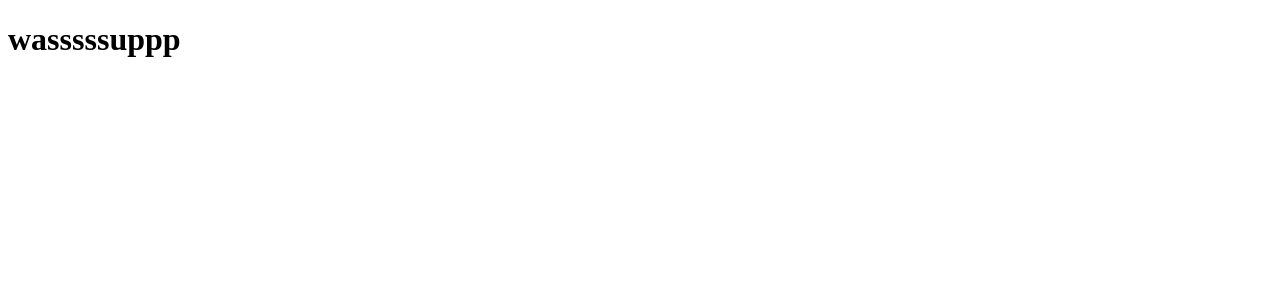
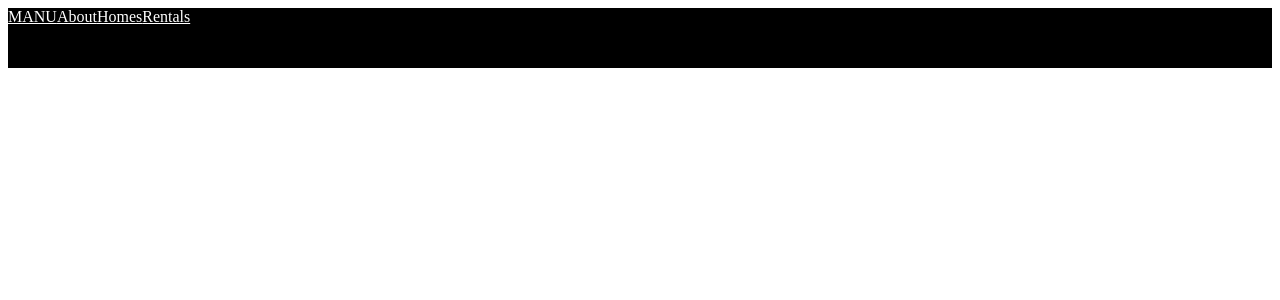
Before and after one commit to manucanadas/react-real-estate, a React (Create React App) app: page / in a window 1280 px wide. Shown: the top 300 px of the page. Built offline with nearby package versions, Linux system fonts and the light colour scheme.

Commit message:
Navbar links

```diff
--- a/package.json
+++ b/package.json
@@ -8,7 +8,10 @@
     "@testing-library/user-event": "^12.8.3",
     "react": "^17.0.2",
     "react-dom": "^17.0.2",
+    "react-icons": "^4.2.0",
+    "react-router-dom": "^5.2.0",
     "react-scripts": "4.0.3",
+    "styled-components": "^5.3.0",
     "web-vitals": "^1.1.2"
   },
   "scripts": {
--- a/src/App.js
+++ b/src/App.js
@@ -1,9 +1,10 @@
 import React from 'react';
+import Navbar from './components/Navbar';
 
 function App() {
   return (
     <>
-      <h1>wasssssuppp</h1>
+      <Navbar />
     </>
   );
 }
--- /dev/null
+++ b/src/components/Navbar.js
@@ -0,0 +1,40 @@
+import React from 'react';
+import styled from 'styled-components';
+import { Link } from 'react-router-dom';
+import { menuData } from '../data/MenuData';
+
+const Nav = styled.nav`
+  height: 60px;
+  display: flex;
+  background: #000;
+`;
+
+const Logo = styled(Link)`
+  color: #fff;
+`;
+
+const MenuBars = styled.i``;
+
+const NavMenu = styled.div``;
+
+const NavMenuLinks = styled(Link)`
+color: #fff;
+`
+
+const Navbar = () => {
+    return (
+        <Nav>
+            <Logo to='/'>MANU</Logo>
+            <MenuBars />
+            <NavMenu>
+                {menuData.map((item, index) => (
+                    <NavMenuLinks to={item.link} key={index}>
+                        {item.title}
+                    </NavMenuLinks>
+                ))}
+            </NavMenu>
+        </Nav>
+    );
+};
+
+export default Navbar
--- /dev/null
+++ b/src/data/MenuData.js
@@ -0,0 +1,5 @@
+export const menuData = [
+    { title: 'About', link:'/about' },
+    { title: 'Homes', link:'/homes' },
+    { title: 'Rentals', link:'/rentals' },
+];
--- a/src/index.js
+++ b/src/index.js
@@ -2,10 +2,13 @@
 import ReactDOM from 'react-dom';
 import App from './App';
 import reportWebVitals from './reportWebVitals';
+import { BrowserRouter as Router } from 'react-router-dom';
 
 ReactDOM.render(
   <React.StrictMode>
+    <Router>
     <App />
+    </Router>
   </React.StrictMode>,
   document.getElementById('root')
 );
```
Also changed, not shown: 1 other file (tests, documents, lock files or other folders).
